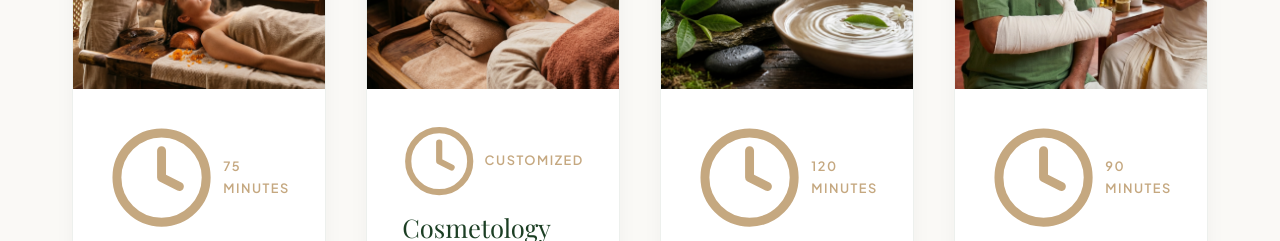
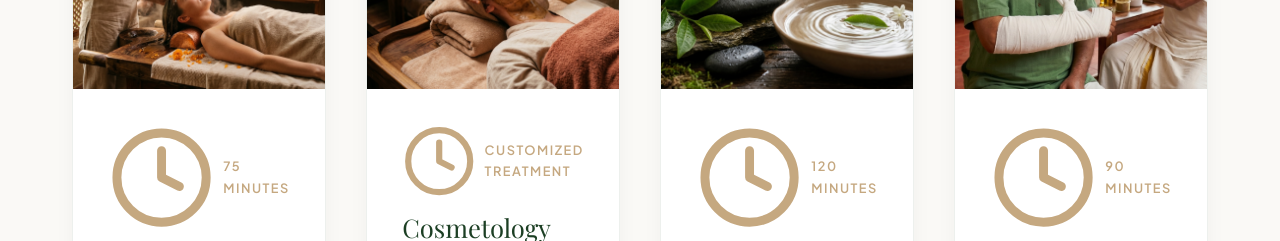
Before and after one commit to BK0005/Vasudeva-Ayurveda, a website: page index.html in a window 1280 px wide. Shown: the part 2300-2541 px from the top of the page. Drawn offline with nearby package versions, Linux system fonts and the light colour scheme; a web font is replaced by a local one.

Commit message:
Update cosmetology package duration label and add logo assets

```diff
--- a/index.html
+++ b/index.html
@@ -197,7 +197,7 @@
           <div class="package-card-body">
             <span class="package-duration">
               <svg viewBox="0 0 24 24" fill="none" stroke="currentColor" stroke-width="2" stroke-linecap="round" stroke-linejoin="round"><circle cx="12" cy="12" r="10"></circle><polyline points="12 6 12 12 16 14"></polyline></svg>
-              Customized
+              Customized Treatment
             </span>
             <h3 class="package-title">Cosmetology Treatment</h3>
             <p class="package-description">Authentic Ayurvedic skin, face, and hair rejuvenation therapies customized for common conditions like acne, pimples, eczema, and psoriasis using traditional herbs.</p>
```
Also changed, not shown: assets/images/logo.jpg (added), assets/images/logo_banner.png (added), assets/images/logo_tree.png (added).
